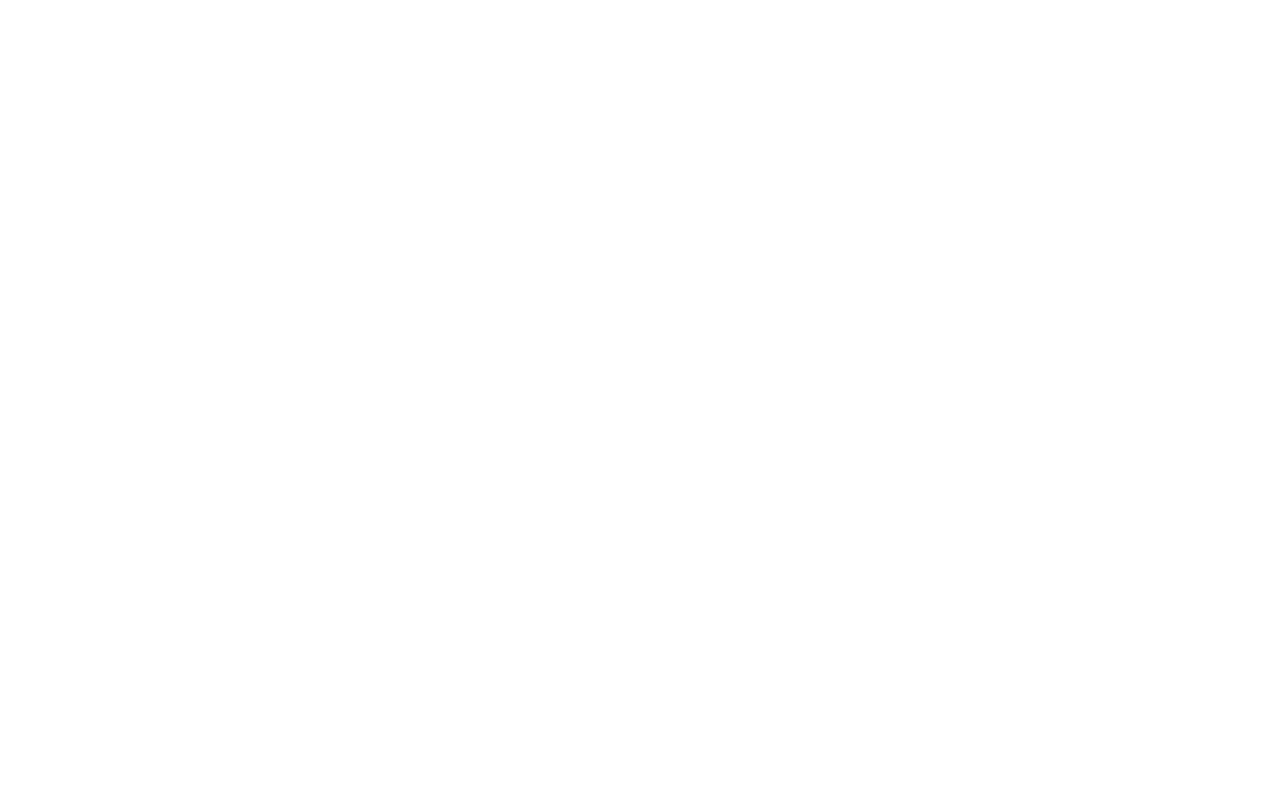
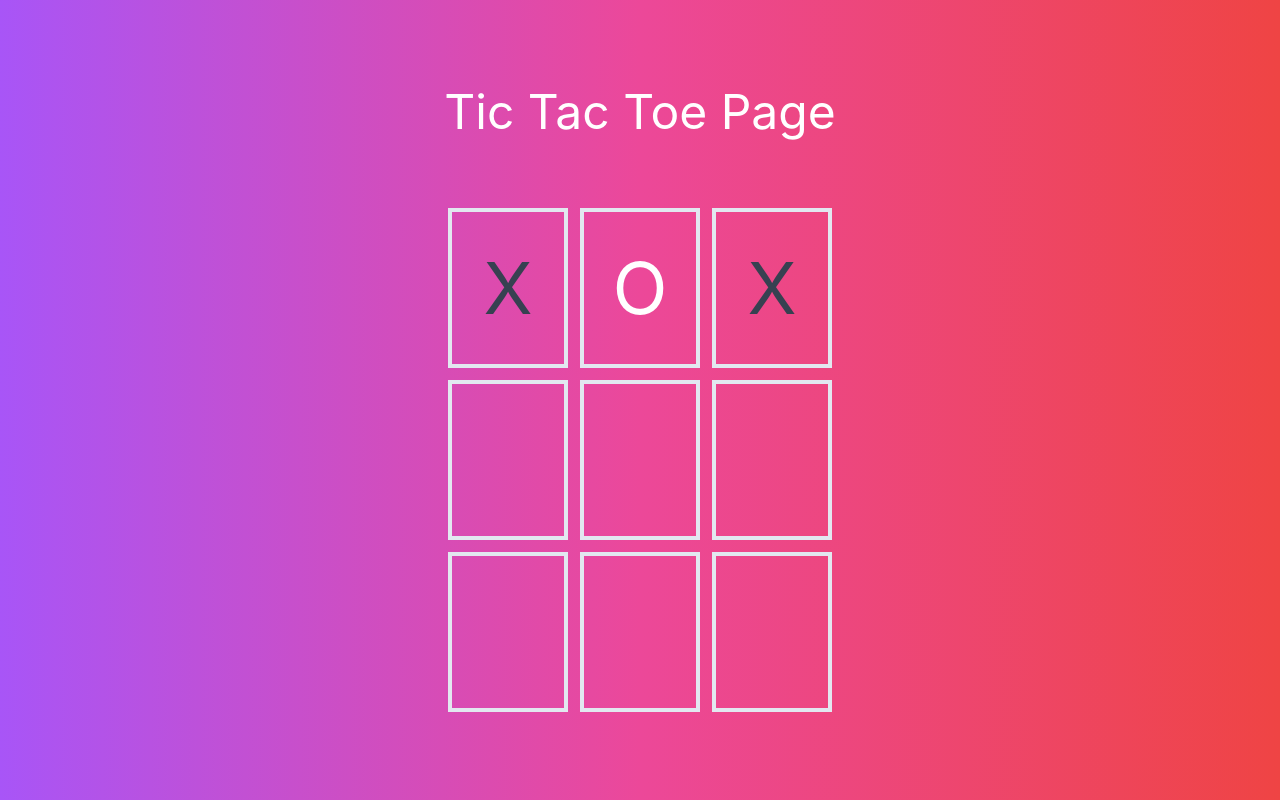
Before and after one commit to juhyunham/vite-project, a React (Vite) app in the folder react-tic-tac-toe/: page / in a window 1280 px wide. Built offline with nearby package versions, Linux system fonts and the light colour scheme.

Commit message:
tic tac toe UI 업데이트

```diff
--- a/react-tic-tac-toe/src/Game.tsx
+++ b/react-tic-tac-toe/src/Game.tsx
@@ -1,9 +1,19 @@
 import { useState } from "react";
+import Square from "./Square";
+
+const INITIAL_GAME_STATE = ["X", "O", "X", "", "", "", "", "", ""];
 
 function Game() {
+  const [gameState, setGameState] = useState(INITIAL_GAME_STATE);
+
   return (
-    <div className="h-full p-8 text-slate-800 bg-gradient-from-r from-cyan-500 to-blue-500">
-      <h1 className="text-center text-5xl mb-4 font-display text-white">Tic Tac Toe</h1>
+    <div className="flex flex-col justify-evenly h-screen p-8 text-slate-800 bg-gradient-to-r from-purple-500 via-pink-500 to-red-500">
+      <h1 className="text-center text-5xl mb-4 font-display text-white">Tic Tac Toe Page</h1>
+      <div className="grid grid-cols-3 gap-3 mx-auto w-96">
+        {gameState.map((player, index) => {
+          return <Square key={index} player={player} />;
+        })}
+      </div>
     </div>
   );
 }
--- /dev/null
+++ b/react-tic-tac-toe/src/Square.tsx
@@ -0,0 +1,17 @@
+interface SquareProps {
+  player: string;
+}
+
+export default function Square({ player }: SquareProps) {
+  const scale = player ? "scale-100" : "scale-0";
+  const textColor = player === "X" ? "text-gray-700" : "text-white";
+  const hoverStyle = "transition duration-500 hover:scale-105 transform";
+
+  return (
+    <div
+      className={`h-40 border-solid border-4 border-slate-200 font-display text-7xl text-center flex justify-center items-center cursor-pointer ${hoverStyle}`}
+    >
+      <span className={`transform transition-all duration-150 ease-out ${textColor} ${scale}`}>{player}</span>
+    </div>
+  );
+}
```
